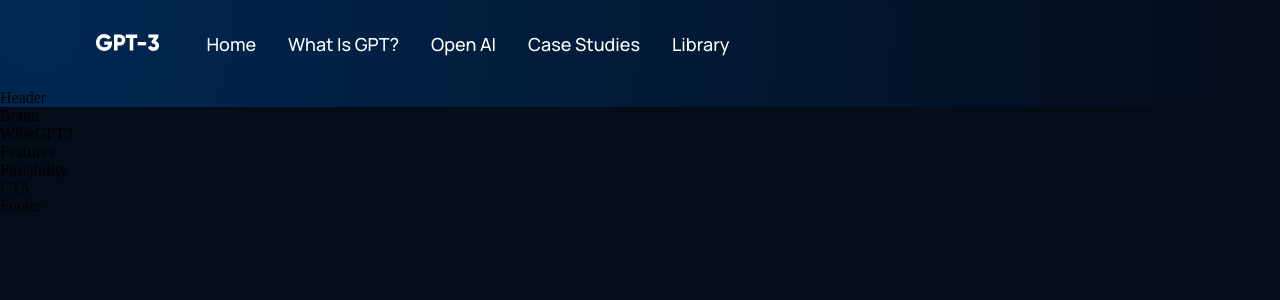
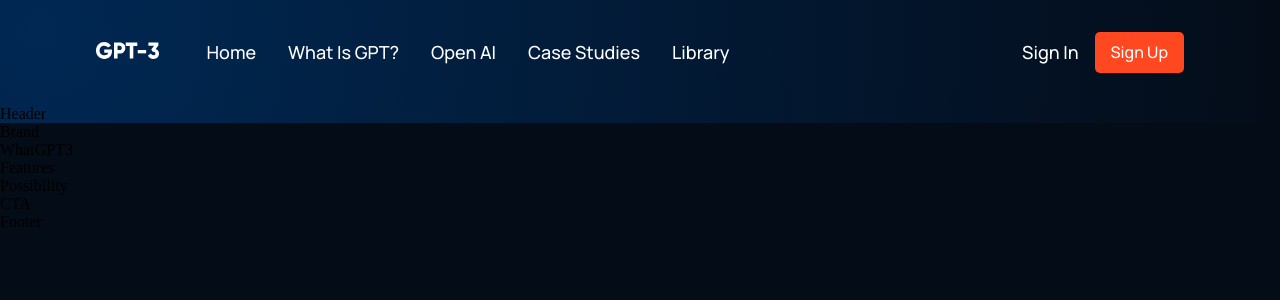
Before and after one commit to Demilade01/gpt3-landingpage, a React (Create React App) app: page / in a window 1280 px wide. Shown: the top 300 px of the page. Built offline with nearby package versions, Linux system fonts and the light colour scheme.

Commit message:
implement navbar

```diff
--- a/src/components/navbar/Navbar.jsx
+++ b/src/components/navbar/Navbar.jsx
@@ -1,8 +1,21 @@
-import React from 'react'
+import React, { useState } from 'react'
 import './navbar.css'
 import logo from '../../assets/logo.svg';
+import { RiCloseLine, RiMenu3Line } from 'react-icons/ri';
+
+const Menu = () => (
+  <>
+    <p><a href='#home'></a>Home</p>
+    <p><a href='#wgpt3'></a>What is GPT?</p>
+    <p><a href='#possibility'></a>Open AI</p>
+    <p><a href='#features'></a>Case Studies</p>
+    <p><a href='#blog'></a>Library</p>
+  </>
+)
 
 const Navbar = () => {
+  const [toggleMenu, setToggleMenu] = useState(false);
+
   return (
     <div className='gpt3__navbar'>
       <div className='gpt3__navbar-links'>
@@ -12,12 +25,29 @@ const Navbar = () => {
           />
         </div>
         <div className='gpt3__navbar-links_container'>
-          <p><a href='#home'></a>Home</p>
-          <p><a href='#wgpt3'></a>What is GPT?</p>
-          <p><a href='#possibility'></a>Open AI</p>
-          <p><a href='#features'></a>Case Studies</p>
-          <p><a href='#blog'></a>Library</p>
+          <Menu />
         </div>
+      </div>
+      <div className='gpt3__navbar-sign'>
+        <p>Sign In</p>
+        <button type='button'>Sign Up</button>
+      </div>
+      <div className='gpt3__navbar-menu'>
+        {toggleMenu
+          ? <RiCloseLine color='#fff' size={27} onClick={() => setToggleMenu(false)} />
+          : <RiMenu3Line color='#fff' size={27} onClick={() => setToggleMenu(true)} />
+        }
+        {toggleMenu && (
+          <div className='gpt3__navbar-menu_container scale-up-center'>
+            <div className='gpt3__navbar-menu_container-links'>
+              <Menu />
+              <div className='gpt3__navbar-menu_container-links-sign'>
+                <p>Sign In</p>
+                <button type='button'>Sign Up</button>
+              </div>
+            </div>
+          </div>
+        )}
       </div>
     </div>
   )
--- a/src/components/navbar/navbar.css
+++ b/src/components/navbar/navbar.css
@@ -46,3 +46,90 @@
   margin: 0 1rem;
   cursor: pointer;
 }
+
+.gpt3__navbar-sign button,
+.gpt3__navbar-menu_container button {
+  padding: 0.5rem 1rem;
+  color: #fff;
+  background: #FF4820;
+  font-family: var(--font-family);
+  font-weight: 500;
+  font-size: 16px;
+  line-height: 25px;
+  border-radius: 5px;
+  border: 0;
+  outline: none;
+  cursor: pointer;
+}
+
+.gpt3__navbar-menu {
+  margin-left: 1rem;
+
+  display: none;
+  position: relative;
+}
+
+.gpt3__navbar-menu svg {
+  cursor: pointer;
+}
+
+.gpt3__navbar-menu_container{
+  display: flex;
+  justify-content: flex-end;
+  align-items: flex-end;
+  flex-direction: column;
+
+  text-align: end;
+  background: var(--color-footer);
+  padding: 2rem;
+  position: absolute;
+  top: 40px;
+  right: 0 ;
+  margin-top: 1rem;
+  min-width: 210px;
+  border-radius: 5px;
+  box-shadow: 0 0 5 rgba(0,0,0,0,.2);
+}
+
+.gpt3__navbar-menu_container p {
+  margin: 1rem;
+}
+
+.gpt3__navbar-menu_container-links-sign {
+  display: none;
+}
+
+@media screen and (max-width: 1050px) {
+  .gpt3__navbar-links_container {
+    display: none;
+  }
+
+  .gpt3__navbar-menu {
+    display: flex;
+  }
+}
+
+@media screen and (max-width: 700px) {
+  .gpt3__navbar {
+    padding: 2rem 4rem;
+  }
+}
+
+@media screen and (max-width: 550px) {
+  .gpt3__navbar {
+    padding: 2rem;
+  }
+
+  .gpt3__navbar-sign {
+    display: none;
+
+  }
+
+   .gpt3__navbar-menu_container {
+    top: 20px;
+   }
+
+   .gpt3__navbar-menu_container-links-sign {
+    display: block;
+   }
+}
```
